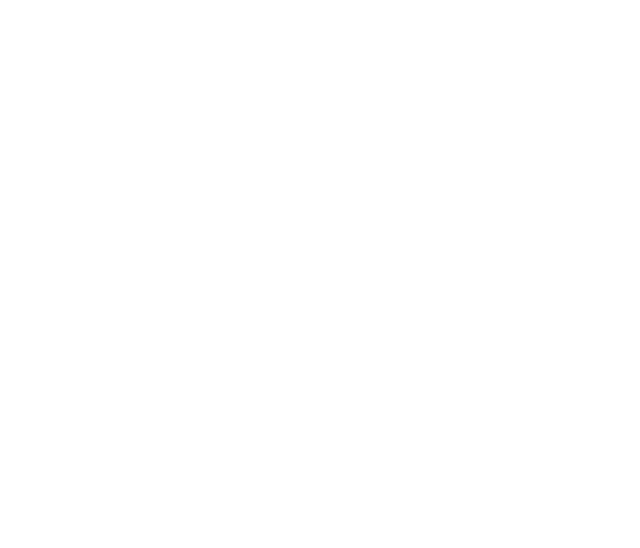
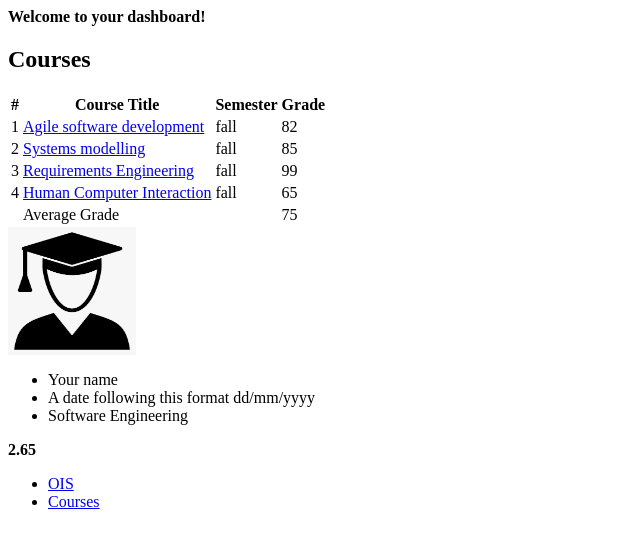
Before and after one commit to helenaAKiisler/WAD, a plain HTML site: page index.html in a window 1280 px wide. Shown: the whole page, without its empty margins (0-640 px from the left). Drawn offline with Linux system fonts and the light colour scheme.

Commit message:
added courses and profile to html file

```diff
--- a/index.html
+++ b/index.html
@@ -6,5 +6,80 @@
     <title>My Dashboard</title>
   </head>
   <body>
+    <header>
+      <strong>Welcome to your dashboard!</strong>
+    </header>
+    <section>
+        <h1>Courses</h1>
+        <table>
+            <thead>
+            <tr>
+                <th>#</th>
+                <th>Course Title</th>
+                <th>Semester</th>
+                <th>Grade</th>
+            </tr>
+            </thead>
+            <tbody>
+            <tr>
+                <td>1</td>
+                <td> <a href="https://courses.cs.ut.ee/2025/ASD/fall" target="_blank">Agile software development</a></td>
+                <td>fall</td>
+                <td>82</td>
+            </tr>
+            <tr>
+                <td>2</td>
+                <td> <a href="https://courses.cs.ut.ee/2025/systemsmodelling/fall" target="_blank">Systems modelling </a></td>
+                <td>fall</td>
+                <td>85</td>
+            </tr>
+            <tr>
+                <td>3</td>
+                <td> <a href="https://courses.cs.ut.ee/2025/RE/fall" target="_blank"> Requirements Engineering </a></td>
+                <td>fall</td>
+                <td>99</td>
+            </tr>
+            <tr>
+                <td>4</td>
+                <td> <a href="https://courses.cs.ut.ee/2021/HCI/spring" target="_blank">Human Computer Interaction </a></td>
+                <td>fall</td>
+                <td>65</td>
+            </tr>
+            </tbody>
+            <tfoot>
+              <tr>
+                <td></td>
+                <td>Average Grade</td>
+                <td></td>
+                <td>75</td>
+              </tr>
+            </tfoot>
+        </table>
+    </section>
+    <section>
+        <div>
+            <img src="res/images/me.png" width="128" height="128" alt="My picture">
+        </div>
+        <div>
+            <ul>
+                <li>Your name</li>
+                <li> A date following this format dd/mm/yyyy</li>
+                <li> Software Engineering </li>
+            </ul>
+        </div>
+        <div>
+            <strong>2.65</strong>
+        </div>
+    </section>
+    <footer>
+        <ul>
+            <li>
+                <a href="https://ois2.ut.ee/" target="_blank">OIS</a>
+            </li>
+            <li>
+                <a href="https://courses.cs.ut.ee/" target="_blank">Courses</a>
+            </li>
+        </ul>
+    </footer>
   </body>
 </html>
```
Also changed, not shown: res/images/Favicon.ico (renamed from res/images/Favicon(1).ico).
